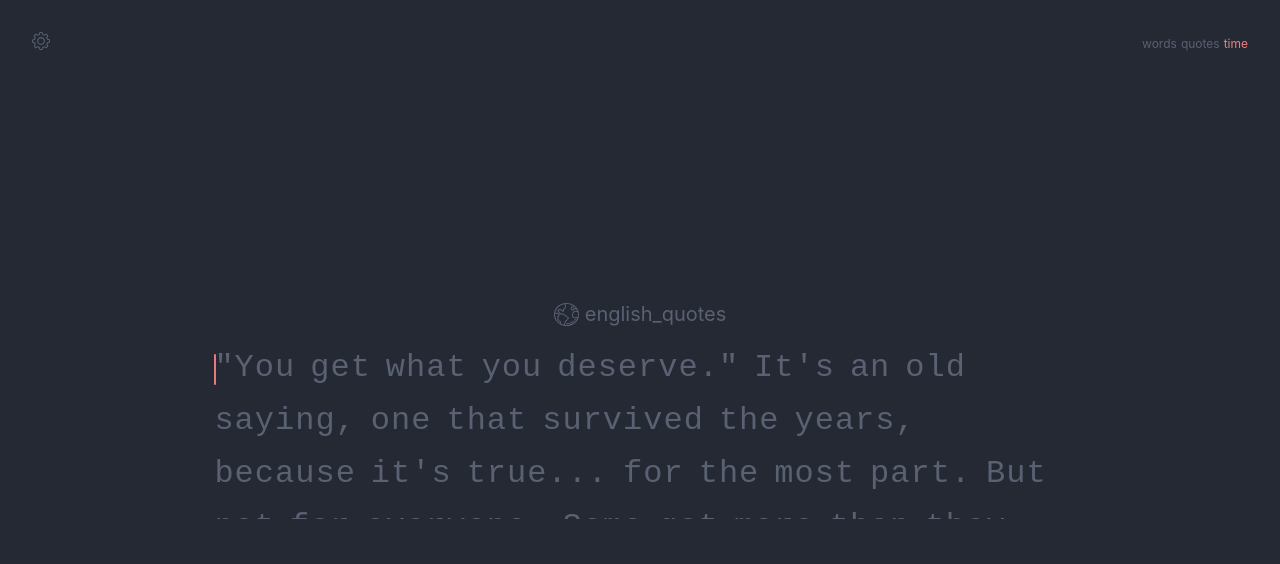
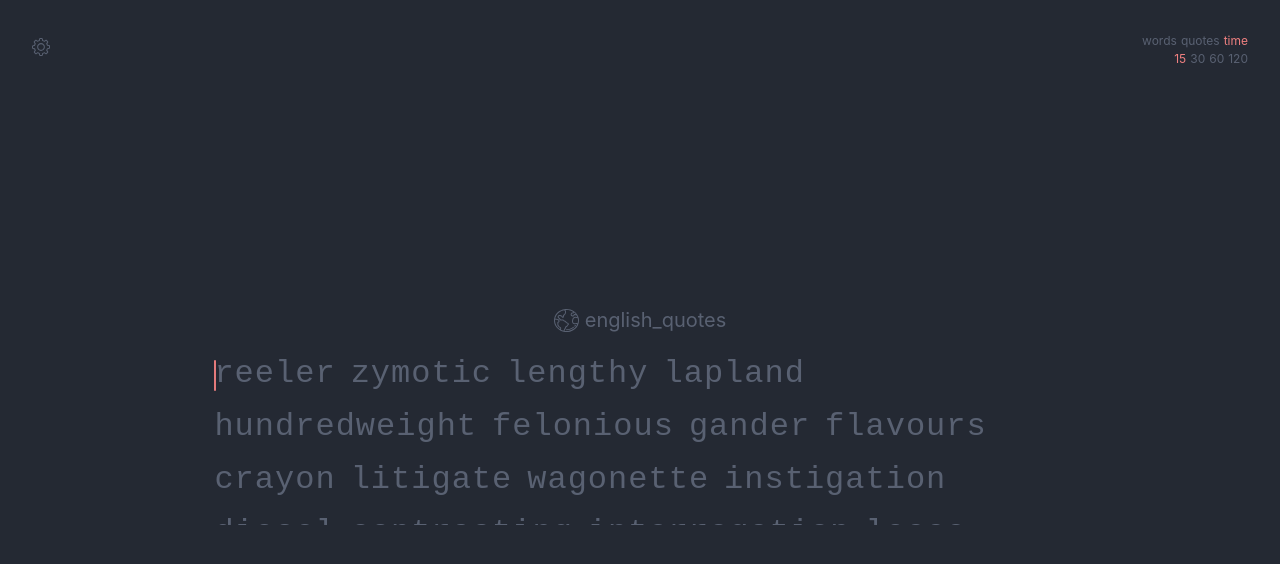
Before and after one commit to belk1ng/typing-train, a React (Create React App) app: page / in a window 1280 px wide. Both pictures are taken after a click on the element "time". Shown: the top 564 px of the page. Built offline with nearby package versions, Linux system fonts and the light colour scheme; a web font is replaced by a local one.

Commit message:
feature timeout

```diff
--- a/src/components/TypingSettings/TypingSettings.tsx
+++ b/src/components/TypingSettings/TypingSettings.tsx
@@ -1,5 +1,6 @@
 import { TypingContext } from "../../contexts/TypingContext";
 import { QuotesDifficulty } from "./QuotesDifficulty";
+import { TypingInterval } from "./TypingTimeout";
 import React, { useContext } from "react";
 import { WordsCount } from "./WordsCount";
 import { TypingMode } from "./TypingMode";
@@ -13,6 +14,7 @@ export const TypingSettings = () => {
       <TypingMode />
       {typingMode === "words" && <WordsCount />}
       {typingMode === "quotes" && <QuotesDifficulty />}
+      {typingMode === "time" && <TypingInterval />}
     </div>
   );
 };
--- /dev/null
+++ b/src/components/TypingSettings/TypingTimeout.tsx
@@ -0,0 +1,29 @@
+import React, { useContext } from "react";
+import { TypingContext } from "../../contexts/TypingContext";
+import s from "./styles.module.scss";
+import { typingTimeoutValues } from "../../types";
+
+export const TypingInterval = () => {
+  const { typingTimeout, setTypingTimeout } = useContext(TypingContext);
+
+  // TODO: Make HOC for TypingSettings ???
+  // TODO: Make a component instead of html tag
+
+  const timeoutNodes = () => {
+    return typingTimeoutValues.map((timeout) => (
+      <p
+        key={timeout}
+        className={
+          timeout === typingTimeout
+            ? s["typing-settings__param-value--active"]
+            : s["typing-settings__param-value"]
+        }
+        onClick={() => setTypingTimeout(timeout)}
+      >
+        {timeout}
+      </p>
+    ));
+  };
+
+  return <div className={s["typing-settings__params"]}>{timeoutNodes()}</div>;
+};
--- a/src/contexts/TypingContext.tsx
+++ b/src/contexts/TypingContext.tsx
@@ -1,10 +1,12 @@
 import React, {
+  MutableRefObject,
   createContext,
   useCallback,
   ReactNode,
   useEffect,
   useState,
   useMemo,
+  useRef,
 } from "react";
 
 import {
@@ -17,7 +19,6 @@ import {
   QuotesLanguagesStore,
   WordsLanguagesStore,
   QuotesModeLanguages,
-  TypingTimeoutValues,
   WordsModeLanguages,
   defaultTypingMode,
   QuoteDifficulty,
@@ -69,6 +70,9 @@ interface TypingContextProviderValue {
   quotesDifficulty: QuoteDifficulty;
   setQuotesDifficulty: (difficulty: QuoteDifficulty) => void;
 
+  typingTimeout: TTypingTimeout;
+  setTypingTimeout: (timeout: TTypingTimeout) => void;
+
   typingMode: TTypingMode;
   setTypingMode: (mode: TTypingMode) => void;
 
@@ -77,6 +81,8 @@ interface TypingContextProviderValue {
 
   generateRandomWords: (wordsCount?: number) => void;
   getRandomQuote: () => void;
+
+  typingTime: MutableRefObject<number>;
 }
 
 export const wordsLanguages: WordsLanguagesStore = {
@@ -125,7 +131,38 @@ export const TypingContextProvider = ({ children }: Props) => {
   );
 
   // Time mode
-  // const [timeout, setTimeout] = useState<number>(0);
+  const [typingTimeout, setTypingTimeout] = useState<TTypingTimeout>(
+    defaultTypingTimeoutValue
+  );
+
+  const typingTime = useRef<number>(0);
+
+  useEffect(() => {
+    let typingInterval: ReturnType<typeof setInterval> | null = null;
+
+    if (
+      typing &&
+      typingTime.current === +typingTime.current &&
+      typingMode === "time"
+    ) {
+      typingInterval = setInterval(() => {
+        if (typingTime.current >= typingTimeout) {
+          setTyping(false);
+          setActiveWord(0);
+          setActiveLetter(0);
+          generateRandomWords(wordsCount);
+        }
+        typingTime.current += 0.01;
+      }, 10);
+    }
+
+    return () => {
+      if (typingInterval && typingTime.current) {
+        clearInterval(typingInterval);
+        typingTime.current = 0;
+      }
+    };
+  }, [typing, typingMode]);
 
   useEffect(
     () => generateRandomWords(wordsCount),
@@ -135,7 +172,7 @@ export const TypingContextProvider = ({ children }: Props) => {
   useEffect(() => getRandomQuote(), [quotesModeLanguage, quotesDifficulty]);
 
   useEffect(() => {
-    if (typingMode === "words") {
+    if (typingMode === "words" || typingMode == "time") {
       generateRandomWords(wordsCount);
     } else {
       getRandomQuote();
@@ -225,10 +262,13 @@ export const TypingContextProvider = ({ children }: Props) => {
       setQuotesDifficulty,
       typingMode,
       setTypingMode,
+      typingTimeout,
+      setTypingTimeout,
       blockingTypingEvent,
       setBlockingTypingEvent,
       generateRandomWords,
       getRandomQuote,
+      typingTime,
     }),
     [
       typing,
@@ -242,6 +282,7 @@ export const TypingContextProvider = ({ children }: Props) => {
       quotesModeLanguage,
       quotesDifficulty,
       typingMode,
+      typingTimeout,
       blockingTypingEvent,
     ]
   );
--- a/src/types.ts
+++ b/src/types.ts
@@ -63,8 +63,8 @@ export const defaultQuotesModeLanguageValue: QuotesModeLanguages =
 
 // Time mode
 export type TTypingTimeout = 15 | 30 | 60 | 120;
-export const TypingTimeoutValues: TTypingTimeout[] = [15, 30, 60, 120];
-export const defaultTypingTimeoutValue = 30;
+export const typingTimeoutValues: TTypingTimeout[] = [15, 30, 60, 120];
+export const defaultTypingTimeoutValue = 15;
 
 // App settings types
 export type TFontSize = 24 | 32 | 36 | 40 | 42;
```
